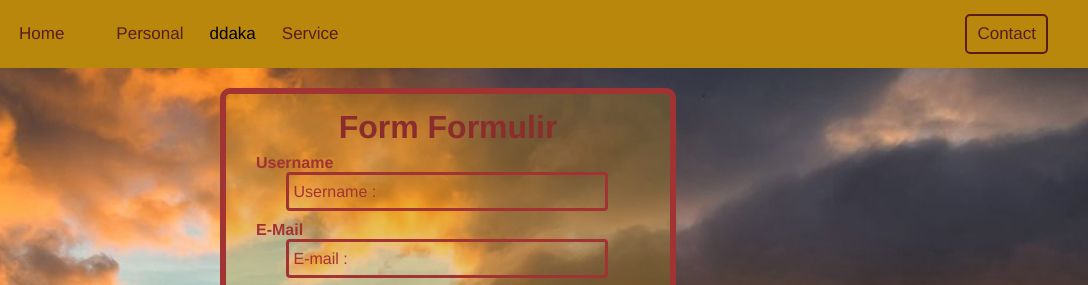
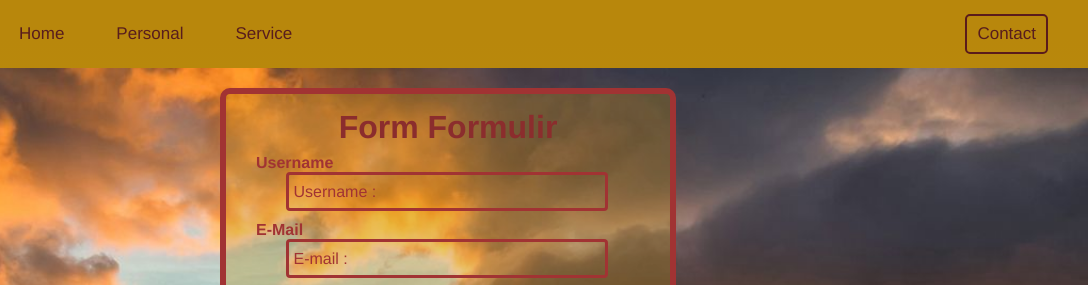
Before and after one commit to hurihidayat12/personal-web-b30, a plain HTML site: page contact.html in a window 1280 px wide. Shown: the top 285 px of the page, 192-1280 px from the left. Drawn offline with Linux system fonts and the light colour scheme.

Commit message:
update baru jam 14:14

```diff
--- a/contact.html
+++ b/contact.html
@@ -19,8 +19,6 @@
                     <li>
                         <a href="index.html">Personal</a>
                     </li>
-
-                    <o>ddaka</o>
                     <li>
                         <a href="index.html">Service</a>
                     </li>
```
